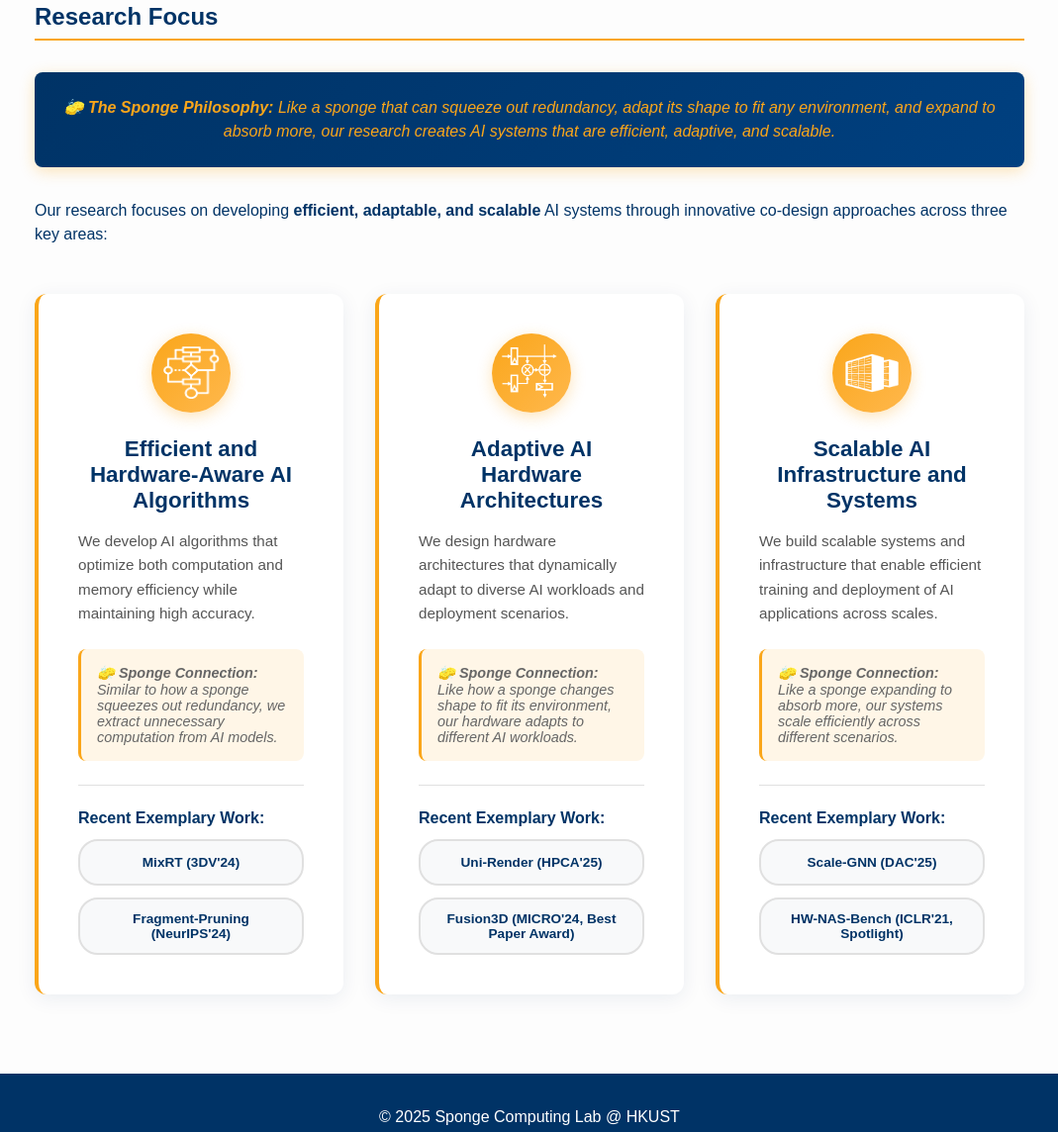
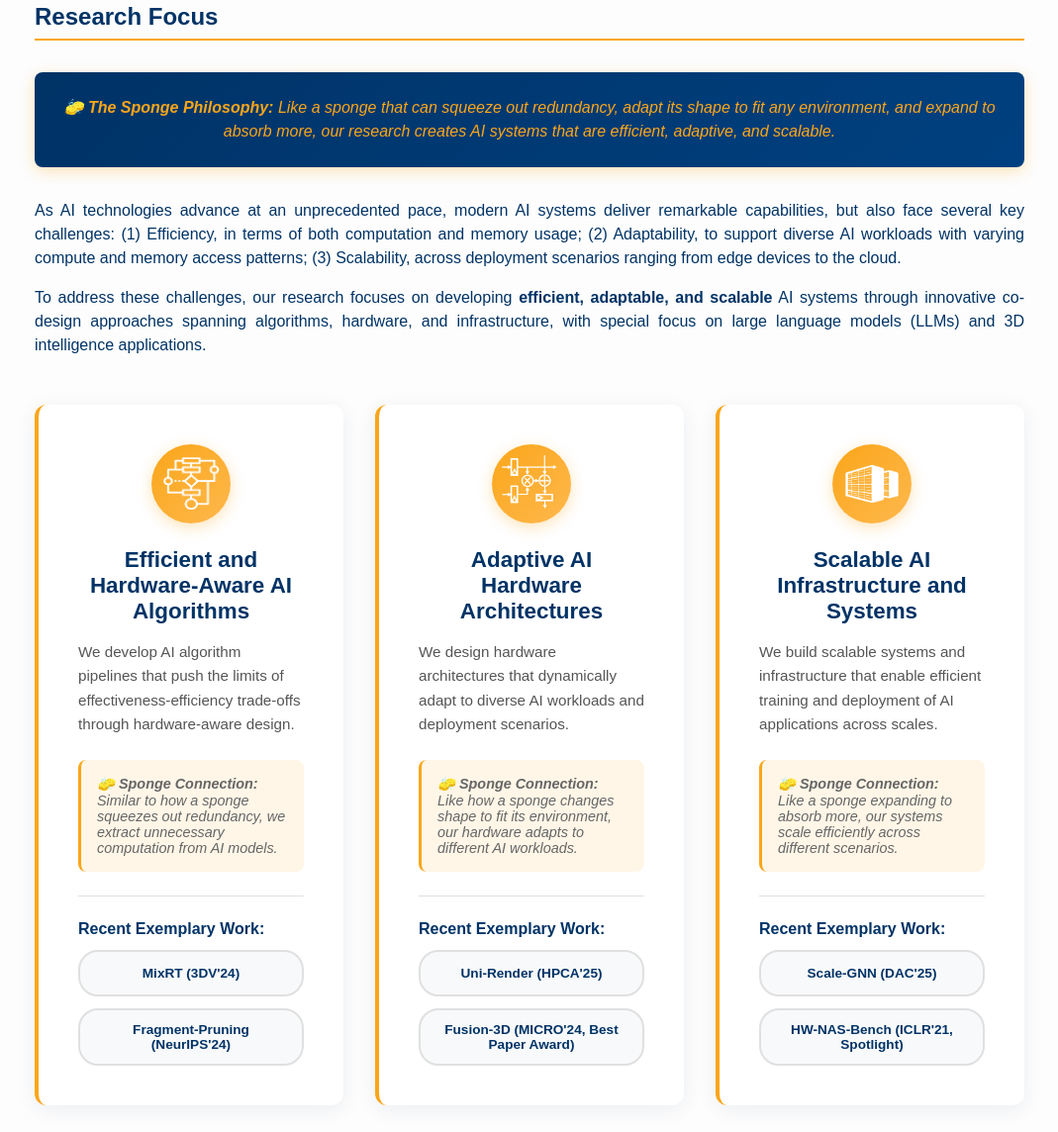
Before and after one commit to sponge-lab/sponge-lab.github.io, a plain HTML site: page research.html in a window 1280 px wide. Shown: the part 149-1293 px from the top of the page at 99% size, without its empty margins (105-1174 px from the left). Drawn offline with Linux system fonts and the light colour scheme.

Commit message:
minor update on wording anf format

```diff
--- a/css/styles.css
+++ b/css/styles.css
@@ -6,6 +6,7 @@ html, body {
 
 p {
   line-height: 1.5;
+  text-align: justify;
 }
 
 body {
--- a/includes/footer.html
+++ b/includes/footer.html
@@ -1,3 +1,3 @@
 <footer>
-  <p>&copy; 2025 Sponge Computing Lab @ HKUST</p>
+  <p style="text-align: center;">&copy; 2025 Sponge Computing Lab @ HKUST</p>
 </footer>
--- a/research.html
+++ b/research.html
@@ -18,7 +18,13 @@
       <strong>🧽 The Sponge Philosophy:</strong> Like a sponge that can squeeze out redundancy, adapt its shape to fit any environment, and expand to absorb more, our research creates AI systems that are efficient, adaptive, and scalable.
     </div>
       <p>
-        Our research focuses on developing <strong>efficient, adaptable, and scalable</strong> AI systems through innovative co-design approaches across three key areas:
+        As AI technologies advance at an unprecedented pace, modern AI systems deliver remarkable capabilities, but also face several key challenges:
+        (1) Efficiency, in terms of both computation and memory usage;
+        (2) Adaptability, to support diverse AI workloads with varying compute and memory access patterns;
+        (3) Scalability, across deployment scenarios ranging from edge devices to the cloud.
+      </p>
+      <p>
+        To address these challenges, our research focuses on developing <strong>efficient, adaptable, and scalable</strong> AI systems through innovative co-design approaches spanning algorithms, hardware, and infrastructure, with special focus on large language models (LLMs) and 3D intelligence applications.
       </p>
     </div>
 
@@ -31,7 +37,7 @@
         </div>
         <h3>Efficient and Hardware-Aware AI Algorithms</h3>
         <div class="area-description">
-          We develop AI algorithms that optimize both computation and memory efficiency while maintaining high accuracy.
+          We develop AI algorithm pipelines that push the limits of effectiveness-efficiency trade-offs through hardware-aware design.
         </div>
 
         <div class="sponge-connection">
@@ -65,7 +71,7 @@
           <h4>Recent Exemplary Work:</h4>
           <div class="work-links">
             <a href="https://arxiv.org/abs/2503.23644" target="_blank" class="work-link">Uni-Render (HPCA'25)</a>
-            <a href="https://ieeexplore.ieee.org/document/10764505" target="_blank" class="work-link">Fusion3D (MICRO'24, Best Paper Award)</a>
+            <a href="https://ieeexplore.ieee.org/document/10764505" target="_blank" class="work-link">Fusion-3D (MICRO'24, Best Paper Award)</a>
           </div>
         </div>
       </div>
```
Also changed, not shown: index.html (+1 -3 lines).
